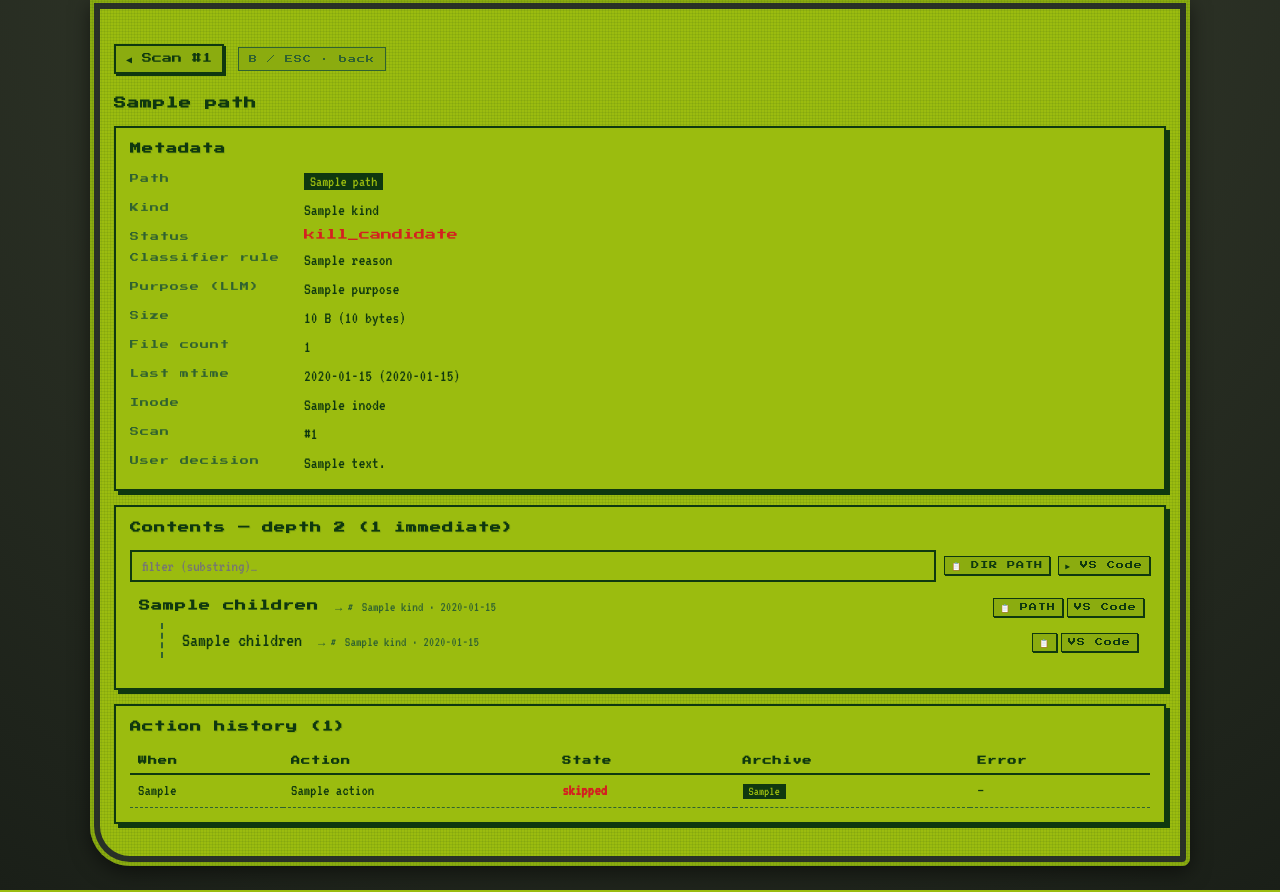
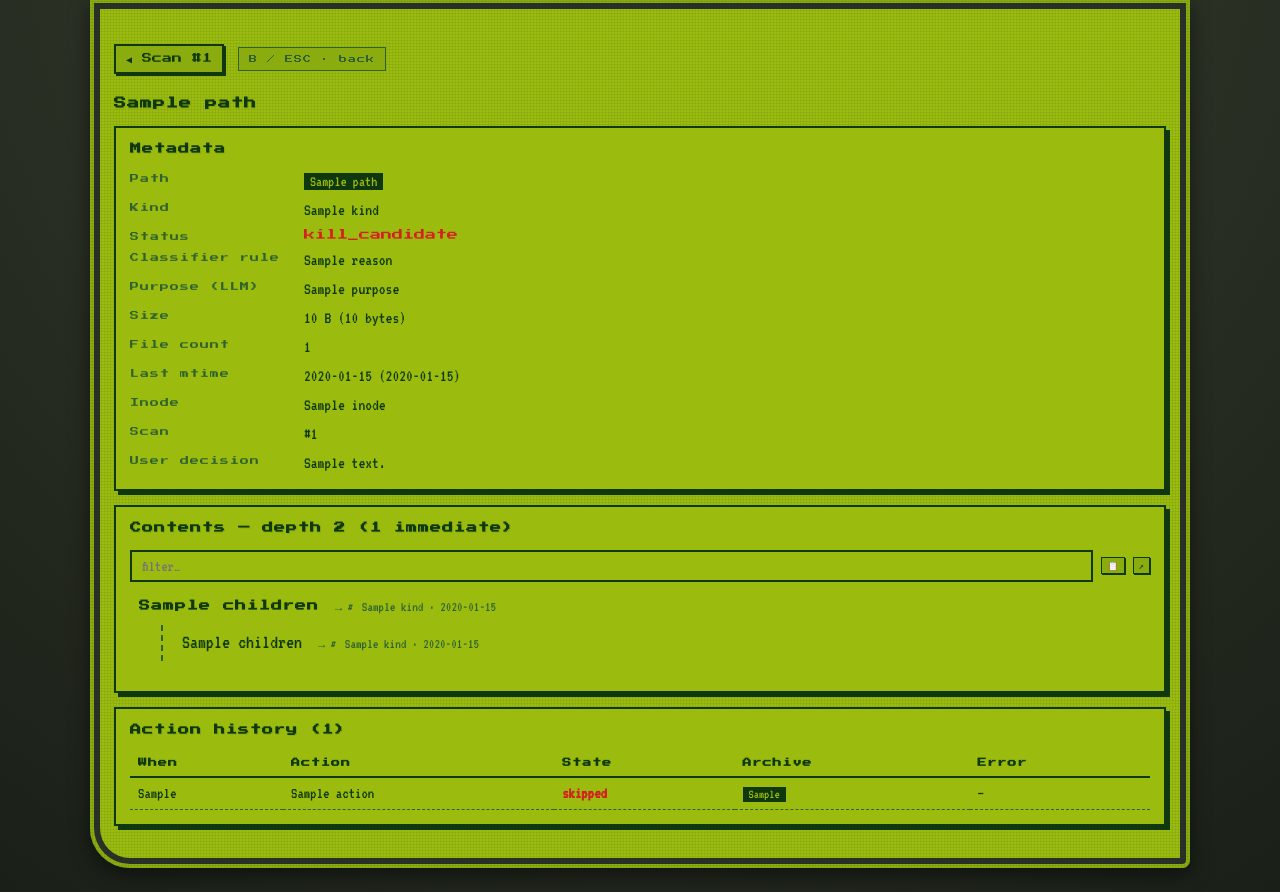
Before and after one commit to jon-devlapaz/gbc, a FastAPI app: template app/templates/entry.html in a window 1280 px wide. Shown: the part 85-977 px from the top of the page. Run offline with FastAPI, Linux system fonts and the light colour scheme; the template is opened without the code that fills it: most values are stand-ins (such as "Sample title", 1, 10 or a date in 2020); some libraries are stand-ins or nearby versions.

Commit message:
feat(ui): declutter tree (hover-only actions, icon buttons, text-only edit, 6-line preview)

```diff
--- a/app/files.py
+++ b/app/files.py
@@ -67,6 +67,14 @@ def _assert_editable(path: Path, claude_root: Path) -> Path:
     return real
 
 
+def is_editable(path: Path, claude_root: Path) -> bool:
+    try:
+        _assert_editable(path, claude_root)
+        return True
+    except FileSafetyError:
+        return False
+
+
 def read(path: Path, claude_root: Path) -> str:
     real = _assert_inside(path, claude_root)
     if _is_sensitive(real):
--- a/app/inspector.py
+++ b/app/inspector.py
@@ -10,7 +10,15 @@ from pathlib import Path
 
 MAX_CHILDREN = 50
 MAX_GRANDCHILDREN = 50
-PREVIEW_LINES = 15
+PREVIEW_LINES = 6
+TEXT_EXTENSIONS = frozenset({
+    ".md", ".markdown", ".txt", ".rst",
+    ".json", ".yaml", ".yml", ".toml", ".ini", ".cfg", ".env",
+    ".py", ".sh", ".bash", ".zsh",
+    ".js", ".ts", ".tsx", ".jsx", ".mjs", ".cjs",
+    ".html", ".css",
+    ".sql",
+})
 
 PREVIEW_NAMES = frozenset({
     "SKILL.md", "SKILL.yml", "SKILL.yaml",
@@ -36,7 +44,15 @@ class FileNode:
     symlink_target: str | None = None
     preview: str | None = None
     error: str | None = None
+    is_text: bool = False
     children: list["FileNode"] = field(default_factory=list)
+
+
+def _is_text(path: Path) -> bool:
+    name = path.name.lower()
+    if name in PREVIEW_NAMES:
+        return True
+    return any(name.endswith(ext) for ext in TEXT_EXTENSIONS)
 
 
 def _is_sensitive_name(name: str) -> bool:
@@ -103,6 +119,7 @@ def _node(path: Path, rel_path: str, claude_root: Path | None = None) -> FileNod
         mtime_iso=datetime.fromtimestamp(st.st_mtime).isoformat(timespec="seconds"),
         abs_path=str(path),
         symlink_target=symlink_target,
+        is_text=(not is_dir) and _is_text(path),
     )
 
 
--- a/app/main.py
+++ b/app/main.py
@@ -133,11 +133,13 @@ def create_app() -> FastAPI:
                 tree = inspect_dir(Path(row["path"]), claude_root=claude_root)
             except Exception:
                 tree = None
+        is_editable_dir = files_mod.is_editable(Path(row["path"]), claude_root) if row["kind"] == "dir" else False
         return templates.TemplateResponse(
             request, "entry.html",
             {**_base_ctx(), "e": dict(row), "sample_files": sample_files,
              "actions": [dict(a) for a in actions], "tree": tree,
-             "claude_root": str(claude_root)},
+             "claude_root": str(claude_root),
+             "is_editable_dir": is_editable_dir},
         )
 
     @app.get("/file", response_class=HTMLResponse)
--- a/app/templates/entry.html
+++ b/app/templates/entry.html
@@ -37,16 +37,16 @@
   <h3>Contents — depth 2 ({{ tree.children|length }} immediate)</h3>
 
   <div class="tree-toolbar">
-    <input type="search" id="tree-filter" placeholder="filter (substring)…" autocomplete="off">
-    <button type="button" class="copy-btn" data-copy-text="{{ e.path }}">📋 dir path</button>
-    {% if e.kind == "dir" %}
+    <input type="search" id="tree-filter" placeholder="filter…" autocomplete="off">
+    <button type="button" class="copy-btn" data-copy-text="{{ e.path }}" title="copy dir path">📋</button>
+    {% if is_editable_dir %}
       <form hx-post="/duplicate" hx-target="#dup-result" hx-swap="innerHTML" style="display:inline">
         <input type="hidden" name="path" value="{{ e.path }}">
-        <button type="submit" class="dup-btn"
-                onclick="return confirm('Duplicate {{ e.path }} → {{ e.path }}-vN?')">⎘ duplicate</button>
+        <button type="submit" class="dup-btn" title="duplicate to {{ e.path|replace('/', '/') }}-vN"
+                onclick="return confirm('Duplicate {{ e.path }} → -vN?')">⎘</button>
       </form>
     {% endif %}
-    <a class="vscode-link" href="vscode://file{{ e.path }}">▶ VS Code</a>
+    <a class="vscode-link" href="vscode://file{{ e.path }}" title="open in VS Code">↗</a>
   </div>
   <div id="dup-result"></div>
 
@@ -59,14 +59,15 @@
           {% if c.symlink_target %}<span class="symlink">→ {{ c.symlink_target }}</span>{% endif %}
           <span class="meta">{{ c.kind }}{% if c.kind == "file" %} · {{ c.size_bytes|size }}{% endif %} · {{ c.mtime_iso|age }}</span>
           <span class="row-actions">
-            <button type="button" class="copy-btn" data-copy-text="{{ c.abs_path }}">📋 path</button>
-            {% if c.kind == "file" %}
-              <button type="button" class="copy-btn" data-copy-target="prev-{{ cid }}">📋 preview</button>
+            <button type="button" class="copy-btn" data-copy-text="{{ c.abs_path }}" title="copy path">📋</button>
+            {% if c.is_text %}
+              <button type="button" class="copy-btn" data-copy-target="prev-{{ cid }}" title="copy preview">📋⌨</button>
               <button type="button" class="expand-btn"
                       hx-get="/file?path={{ c.abs_path|urlencode }}"
-                      hx-target="next .file-slot" hx-swap="innerHTML">▽ open / edit</button>
+                      hx-target="next .file-slot" hx-swap="innerHTML"
+                      title="open / edit">▽</button>
             {% endif %}
-            <a class="vscode-link" href="vscode://file{{ c.abs_path }}">VS Code</a>
+            <a class="vscode-link" href="vscode://file{{ c.abs_path }}" title="open in VS Code">↗</a>
           </span>
         </div>
         {% if c.error %}<div class="tree-error">{{ c.error }}</div>{% endif %}
@@ -82,14 +83,15 @@
                   {% if g.symlink_target %}<span class="symlink">→ {{ g.symlink_target }}</span>{% endif %}
                   <span class="meta">{{ g.kind }}{% if g.kind == "file" %} · {{ g.size_bytes|size }}{% endif %} · {{ g.mtime_iso|age }}</span>
                   <span class="row-actions">
-                    <button type="button" class="copy-btn" data-copy-text="{{ g.abs_path }}">📋</button>
-                    {% if g.kind == "file" %}
-                      <button type="button" class="copy-btn" data-copy-target="prev-{{ gid }}">📋 preview</button>
+                    <button type="button" class="copy-btn" data-copy-text="{{ g.abs_path }}" title="copy path">📋</button>
+                    {% if g.is_text %}
+                      <button type="button" class="copy-btn" data-copy-target="prev-{{ gid }}" title="copy preview">📋⌨</button>
                       <button type="button" class="expand-btn"
                               hx-get="/file?path={{ g.abs_path|urlencode }}"
-                              hx-target="next .file-slot" hx-swap="innerHTML">▽ open / edit</button>
+                              hx-target="next .file-slot" hx-swap="innerHTML"
+                              title="open / edit">▽</button>
                     {% endif %}
-                    <a class="vscode-link" href="vscode://file{{ g.abs_path }}">VS Code</a>
+                    <a class="vscode-link" href="vscode://file{{ g.abs_path }}" title="open in VS Code">↗</a>
                   </span>
                 </div>
                 {% if g.preview %}<pre id="prev-{{ gid }}" class="preview">{{ g.preview }}</pre>{% endif %}
--- a/static/style.css
+++ b/static/style.css
@@ -582,22 +582,29 @@ button:focus-visible {
 
 .row-actions {
   display: inline-flex;
-  gap: 4px;
+  gap: 3px;
   margin-left: auto;
+  opacity: 0;
+  transition: opacity 100ms;
 }
+.tree-node:hover > .tree-row > .row-actions,
+.tree-node:focus-within > .tree-row > .row-actions,
+.tree-node.gb-focus > .tree-row > .row-actions { opacity: 1; }
 .copy-btn, .expand-btn, .dup-btn, .vscode-link {
   font-family: var(--font-pixel);
-  font-size: 8px;
-  padding: 3px 6px;
+  font-size: 9px;
+  padding: 2px 5px;
   margin: 0;
-  letter-spacing: 1px;
+  letter-spacing: 0;
   border: 1px solid var(--lcd-0);
   background: var(--lcd-2);
   color: var(--lcd-0);
   cursor: pointer;
   text-decoration: none;
-  line-height: 1.4;
+  line-height: 1.2;
   box-shadow: 1px 1px 0 var(--lcd-0);
+  display: inline-flex;
+  align-items: center;
 }
 .copy-btn:hover, .expand-btn:hover, .dup-btn:hover, .vscode-link:hover {
   background: var(--lcd-0); color: var(--lcd-3);
```
